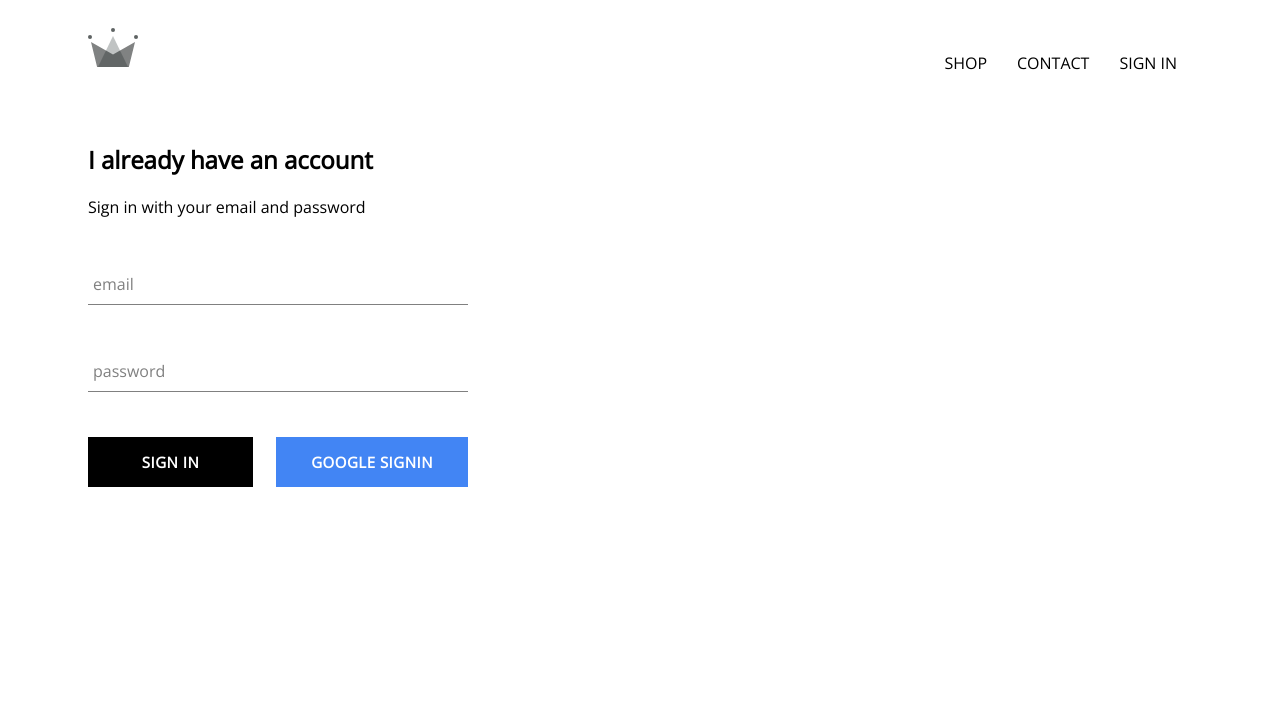
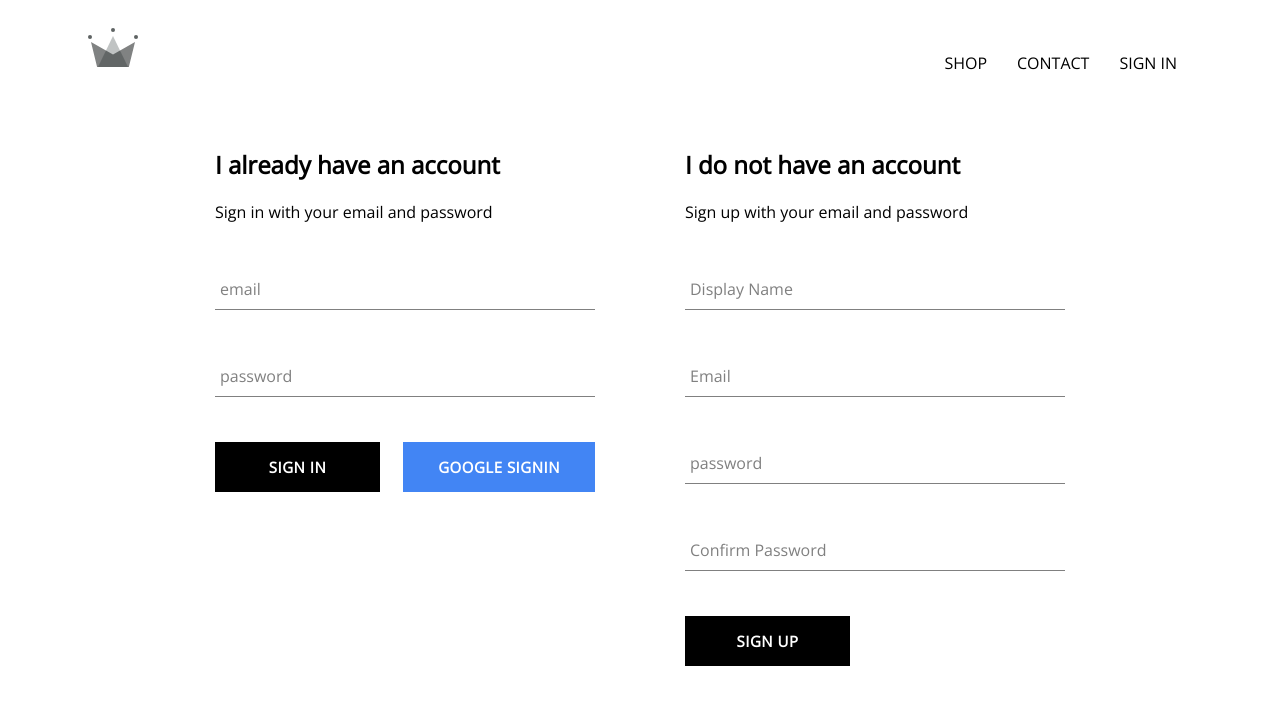
Before and after one commit to Jaweria-B/crwn-clothing, a React (Create React App) app: page /signin in a window 1280 px wide. Shown: the top 704 px of the page. Built offline with nearby package versions, Linux system fonts and the light colour scheme; no server answers.

Commit message:
implemented firebase utils, included ability to store authenticated users into firestore database

```diff
--- a/src/App.js
+++ b/src/App.js
@@ -5,8 +5,9 @@ import Header from './components/header/header.component';
 import SignInAndSignUpPage from './pages/signIn-and-signUpPage/signIn-and-signUp.component';
 import HomePage from './pages/HomePage/HomePage.component';
 import ShopPage from './pages/ShopPage/shop.component';
-import { auth } from './firebase/firebase.utils';
-import { useEffect, useState, useRef } from 'react';
+import { auth, createUserDocumentFromAuth, db } from './firebase/firebase.utils';
+import { useEffect, useState, userRef } from 'react';
+import { onSnapshot } from 'firebase/firestore';
 
 const HatsPage = () => (
   <div>
@@ -18,9 +19,22 @@ function App() {
   const [currentUser, setCurrentUser] = useState();
   useEffect(
     () => {
-       const unsubscribeFromAuth = auth.onAuthStateChanged( user => {
-        setCurrentUser(user);
-        console.log(user);
+       const unsubscribeFromAuth = auth.onAuthStateChanged( async userAuth => {
+        if (userAuth) {
+          const userRef = await createUserDocumentFromAuth(userAuth);
+          // userRef.onSnapshot( SnapShot => {
+          //   console.log(SnapShot.data());
+          // })
+          onSnapshot(userRef, (snapshot) => {
+            const setUser = {
+              id: snapshot.id,
+              ...snapshot.data()
+            }
+            setCurrentUser(setUser);
+            console.log(currentUser)
+          });
+        }
+        setCurrentUser(userAuth);
       })
 
       return () => {
--- /dev/null
+++ b/src/components/sign-up/sign-up.component.js
@@ -0,0 +1,94 @@
+import './sign-up.styles.scss';
+
+import { useState } from 'react';
+import FormInput from '../form-input/form-input.component';
+import CustomButton from '../custom-button/custom-button.component';
+import { auth, createUserDocumentFromAuth } from '../../firebase/firebase.utils.js';
+import { createUserWithEmailAndPassword } from 'firebase/auth';
+
+const defaultFormFields = {
+    displayName: '',
+    email: '',
+    password: '',
+    confirmPassword: ''
+}
+
+
+const SignUp = () => {
+    const [formFields, setFormFields] = useState(defaultFormFields);
+    const {displayName, email, password, confirmPassword} = formFields;
+
+    const resetFormFields = () => {
+        setFormFields(defaultFormFields);
+    }
+
+    const handleSubmit = async (event) => {
+        event.preventDefault();
+
+        if (password !== confirmPassword) {
+            alert("Passwords do not match!");
+            return
+        }
+
+        try {
+            const {user} = await createUserWithEmailAndPassword(auth, email, password);
+            await createUserDocumentFromAuth(user, {displayName})
+            resetFormFields();
+        } catch(error) {
+            if (error.code === 'auth/email-already-in-use') {
+                alert('Cannot create user, email already in use');
+            } else {
+                console.log('user creation encountered an error', error);
+            }
+        }
+    }
+
+    const handleChange =  (event) => {
+        const {name, value} = event.target;
+        setFormFields({...formFields, [name]: value});
+    }
+
+    return (
+        <div className='sign-up'>
+            <h2>I do not have an account</h2>
+            <span>Sign up with your email and password</span>
+            <form className='sign-up-form' onSubmit={handleSubmit}>
+                <FormInput
+                    type='text'
+                    name='displayName'
+                    value={displayName}
+                    onChange={handleChange}
+                    label='Display Name'
+                    required
+                />
+                <FormInput
+                    type='email'
+                    name='email'
+                    value={email}
+                    onChange={handleChange}
+                    label='Email'
+                    required
+                />
+                <FormInput
+                    type='password'
+                    name='password'
+                    value={password}
+                    onChange={handleChange}
+                    label='password'
+                    required
+                />
+                <FormInput
+                    type='password'
+                    name='confirmPassword'
+                    value={confirmPassword}
+                    onChange={handleChange}
+                    label='Confirm Password'
+                    required
+                />
+
+                <CustomButton type='submit'>SIGN UP</CustomButton>
+            </form>
+        </div>
+    )
+}
+export default SignUp;
--- /dev/null
+++ b/src/components/sign-up/sign-up.styles.scss
@@ -0,0 +1,9 @@
+.sign-up {
+    display: flex;
+    flex-direction: column;
+    width: 380px;
+
+    .title {
+      margin: 10px 0;
+    }
+  }
--- a/src/firebase/firebase.utils.js
+++ b/src/firebase/firebase.utils.js
@@ -18,6 +18,7 @@ setDoc,
 collection,
 writeBatch,
 query,
+Firestore,
 } from 'firebase/firestore';
 
 const firebaseConfig = {
@@ -37,10 +38,39 @@ provider.setCustomParameters({
     'prompt': 'select_account'
 });
 
-export const auth = getAuth();
+export const auth = getAuth(app);
 auth.languageCode = 'it';
 
 export const signInWithGooglePopup = () => signInWithPopup(auth, provider);
 export const signInWithGoogleRedirect = () => signInWithRedirect(auth, provider);
 
 export const db = getFirestore(app);
+
+export const createUserDocumentFromAuth = async (
+  userAuth,
+  additionalInformation = {}
+) => {
+  if (!userAuth) return;
+
+  const userRef = doc(db, 'users', userAuth.uid);
+
+  const snapShot = await getDoc(userRef);
+
+  if (!snapShot.exists()) {
+    const { displayName, email } = userAuth;
+    const createdAt = new Date();
+
+    try {
+      await setDoc(userRef, {
+        displayName,
+        email,
+        createdAt,
+        ...additionalInformation,
+      });
+    } catch (error) {
+      console.log('error creating the user', error.message);
+    }
+  }
+
+  return userRef;
+};
--- a/src/pages/signIn-and-signUpPage/signIn-and-signUp.component.jsx
+++ b/src/pages/signIn-and-signUpPage/signIn-and-signUp.component.jsx
@@ -1,11 +1,13 @@
 import './signIn-and-signUp.styles.scss';
 
 import SignIn from '../../components/sign-in/sign-in.component';
+import SignUp from '../../components/sign-up/sign-up.component';
 
 const SignInAndSignUpPage = () => {
     return (
         <div className='sign-in-and-sign-up'>
             <SignIn/>
+            <SignUp/>
         </div>
     )
 }
--- a/src/pages/signIn-and-signUpPage/signIn-and-signUp.styles.scss
+++ b/src/pages/signIn-and-signUpPage/signIn-and-signUp.styles.scss
@@ -0,0 +1,6 @@
+.sign-in-and-sign-up {
+    display: flex;
+    justify-content: space-between;
+    margin: 30px auto;
+    width: 850px;
+}
```
Also changed, not shown: 1 other file (tests, documents, lock files or other folders).
